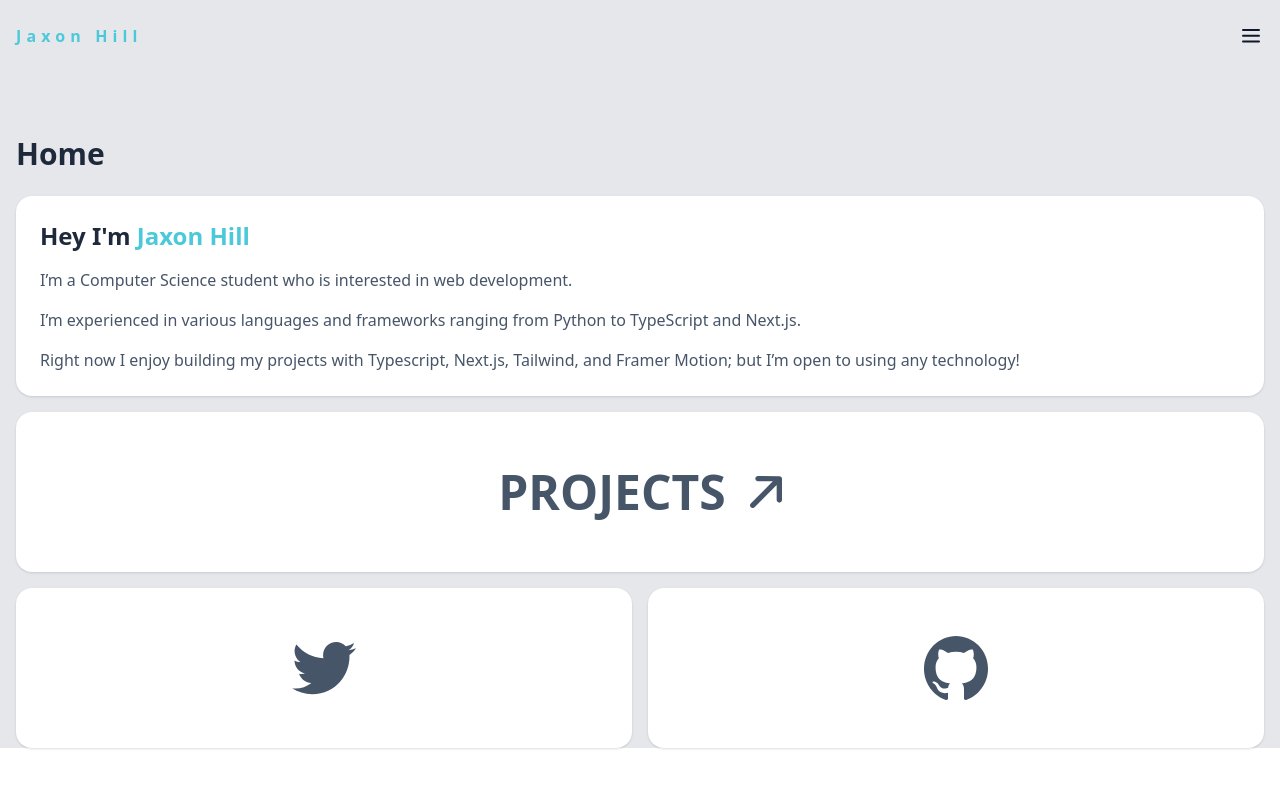
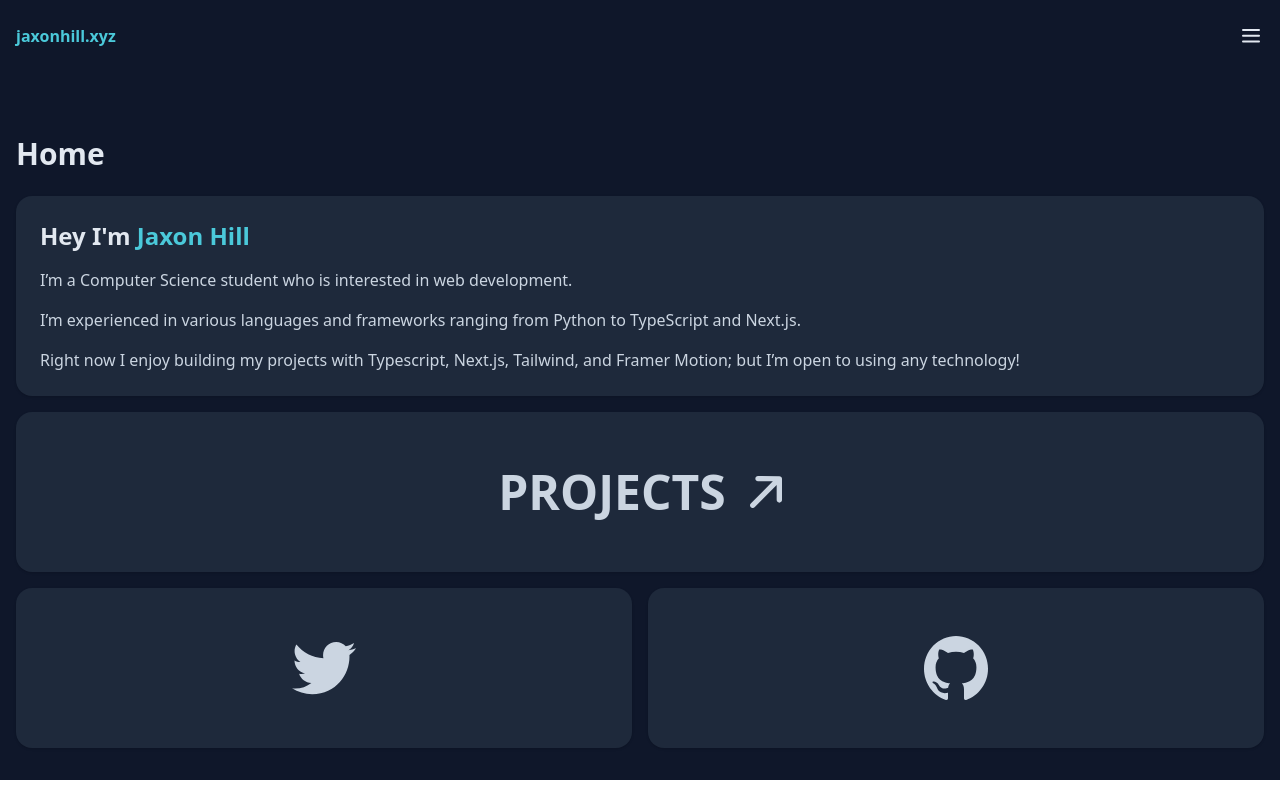
Before and after one commit to jaxonhill/personal-website-v2, a Next.js app: page / in a window 1280 px wide. Built offline with nearby package versions, Linux system fonts and the light colour scheme.

Commit message:
Add dark mode to home

```diff
--- a/components/Navbar.tsx
+++ b/components/Navbar.tsx
@@ -3,32 +3,23 @@ import Link from "next/link";
 export default function Navbar() {
 	return (
 		<nav className="w-full flex justify-between py-6 px-4">
-			<p className="text-light-main tracking-[.32em] font-semibold">
-				Jaxon Hill
-			</p>
+			<p className="text-light-main font-semibold">jaxonhill.xyz</p>
 			<button className="p-1">
 				<svg
+					className="stroke-slate-900 dark:stroke-slate-200"
 					width="18"
 					height="14"
 					viewBox="0 0 18 14"
-					fill="none"
 					xmlns="http://www.w3.org/2000/svg"
 				>
-					<path
-						d="M1 1H17"
-						stroke="#0F172A"
-						stroke-width="2"
-						stroke-linecap="round"
-					/>
+					<path d="M1 1H17" stroke-width="2" stroke-linecap="round" />
 					<path
 						d="M1 6.71429H17"
-						stroke="#0F172A"
 						stroke-width="2"
 						stroke-linecap="round"
 					/>
 					<path
 						d="M1 12.4286H17"
-						stroke="#0F172A"
 						stroke-width="2"
 						stroke-linecap="round"
 					/>
--- a/pages/_app.tsx
+++ b/pages/_app.tsx
@@ -1,7 +1,6 @@
 import "@/styles/globals.css";
 import type { AppProps } from "next/app";
 import { Poppins } from "next/font/google";
-import { useState } from "react";
 import Navbar from "@/components/Navbar";
 
 // Create the poppins font and pass it as the main font for everything
@@ -11,10 +10,7 @@ export default function App({ Component, pageProps }: AppProps) {
 	return (
 		<div className="font-poppins">
 			<Navbar />
-			{/* Set the whole website to dark mode if the dark mode state is true
-      by applying "dark" class name on the main DOM element wrapping everything */}
-			{/* <main className={`${isDarkMode && "dark"}`}> */}
-			<main className="px-4 mb-8">
+			<main className="px-4 pb-8">
 				<Component {...pageProps} />
 			</main>
 		</div>
--- a/pages/_document.tsx
+++ b/pages/_document.tsx
@@ -4,7 +4,7 @@ import { Poppins } from "next/font/google";
 
 export default function Document() {
 	// Hold state of if we are using dark mode or not, false by default
-	const [isDarkMode, setIsDarkMode] = useState(false);
+	const [isDarkMode, setIsDarkMode] = useState(true);
 	return (
 		<Html lang="en">
 			<Head />
--- a/pages/index.tsx
+++ b/pages/index.tsx
@@ -3,14 +3,16 @@ import Link from "next/link";
 export default function Home() {
 	return (
 		<div className="flex flex-col mt-16 w-full">
-			<h1 className="text-3xl text-slate-800 font-semibold mb-6">Home</h1>
+			<h1 className="text-3xl text-slate-800 font-semibold mb-6 dark:text-slate-200">
+				Home
+			</h1>
 			<div className="w-full flex flex-col gap-4">
-				<div className="bg-white p-6 rounded-2xl shadow">
-					<h2 className="font-semibold text-2xl text-slate-800 pb-4">
+				<div className="bg-white p-6 rounded-2xl shadow dark:bg-slate-800">
+					<h2 className="font-semibold text-2xl text-slate-800 pb-4 dark:text-slate-200">
 						Hey I'm{" "}
 						<span className="text-light-main">Jaxon Hill</span>
 					</h2>
-					<div className="flex flex-col gap-4 text-slate-600 font-medium">
+					<div className="flex flex-col gap-4 text-slate-600 font-medium dark:text-slate-300">
 						<p>
 							I’m a Computer Science student who is interested in
 							web development.
@@ -26,50 +28,41 @@ export default function Home() {
 						</p>
 					</div>
 				</div>
-				<div className="bg-white p-6 h-40 rounded-2xl shadow flex gap-6 justify-center items-center">
-					<p className="text-5xl font-semibold text-slate-600">
+				<div className="bg-white p-6 h-40 rounded-2xl shadow flex gap-6 justify-center items-center dark:bg-slate-800">
+					<p className="text-5xl font-semibold text-slate-600 dark:text-slate-300">
 						PROJECTS
 					</p>
 					<svg
+						className="fill-slate-600 dark:fill-slate-300"
 						width="32"
 						height="32"
 						viewBox="0 0 32 32"
-						fill="none"
 						xmlns="http://www.w3.org/2000/svg"
 					>
-						<path
-							d="M32 2.79865C32 2.09175 31.7192 1.4138 31.2193 0.91394C30.7195 0.414085 30.0415 0.133269 29.3346 0.133269L8.01159 0C7.30469 0 6.62674 0.280816 6.12688 0.780672C5.62703 1.28053 5.34621 1.95848 5.34621 2.66538C5.34621 3.37228 5.62703 4.05023 6.12688 4.55009C6.62674 5.04994 7.30469 5.33076 8.01159 5.33076H22.8311L0.788415 27.4268C0.538593 27.6745 0.340304 27.9693 0.204987 28.2941C0.069669 28.6189 0 28.9673 0 29.3192C0 29.671 0.069669 30.0194 0.204987 30.3442C0.340304 30.669 0.538593 30.9638 0.788415 31.2116C1.0362 31.4614 1.33099 31.6597 1.65579 31.795C1.98059 31.9303 2.32897 32 2.68083 32C3.0327 32 3.38108 31.9303 3.70588 31.795C4.03068 31.6597 4.32547 31.4614 4.57325 31.2116L26.6692 9.1156V23.9884C26.6692 24.6953 26.9501 25.3733 27.4499 25.8731C27.9498 26.373 28.6277 26.6538 29.3346 26.6538C30.0415 26.6538 30.7195 26.373 31.2193 25.8731C31.7192 25.3733 32 24.6953 32 23.9884V2.79865Z"
-							fill="#475569"
-						/>
+						<path d="M32 2.79865C32 2.09175 31.7192 1.4138 31.2193 0.91394C30.7195 0.414085 30.0415 0.133269 29.3346 0.133269L8.01159 0C7.30469 0 6.62674 0.280816 6.12688 0.780672C5.62703 1.28053 5.34621 1.95848 5.34621 2.66538C5.34621 3.37228 5.62703 4.05023 6.12688 4.55009C6.62674 5.04994 7.30469 5.33076 8.01159 5.33076H22.8311L0.788415 27.4268C0.538593 27.6745 0.340304 27.9693 0.204987 28.2941C0.069669 28.6189 0 28.9673 0 29.3192C0 29.671 0.069669 30.0194 0.204987 30.3442C0.340304 30.669 0.538593 30.9638 0.788415 31.2116C1.0362 31.4614 1.33099 31.6597 1.65579 31.795C1.98059 31.9303 2.32897 32 2.68083 32C3.0327 32 3.38108 31.9303 3.70588 31.795C4.03068 31.6597 4.32547 31.4614 4.57325 31.2116L26.6692 9.1156V23.9884C26.6692 24.6953 26.9501 25.3733 27.4499 25.8731C27.9498 26.373 28.6277 26.6538 29.3346 26.6538C30.0415 26.6538 30.7195 26.373 31.2193 25.8731C31.7192 25.3733 32 24.6953 32 23.9884V2.79865Z" />
 					</svg>
 				</div>
 				<div className="flex gap-4">
-					<div className="bg-white h-40 w-full rounded-2xl shadow flex gap-6 justify-center items-center">
+					<div className="bg-white h-40 w-full rounded-2xl shadow flex gap-6 justify-center items-center dark:bg-slate-800">
 						<svg
+							className="fill-slate-600 dark:fill-slate-300"
 							width="64"
 							height="53"
 							viewBox="0 0 64 53"
-							fill="none"
 							xmlns="http://www.w3.org/2000/svg"
 						>
-							<path
-								d="M63.878 6.22739C61.524 7.26428 59.004 7.97765 56.348 8.30118C59.058 6.66747 61.13 4.08327 62.118 1.00474C59.576 2.49176 56.764 3.56884 53.774 4.17772C51.39 1.61362 47.982 0 44.2 0C36.95 0 31.074 5.90185 31.074 13.1762C31.074 14.2231 31.2 15.2279 31.418 16.1804C20.512 15.6679 10.844 10.4031 4.378 2.44956C3.242 4.3867 2.596 6.63732 2.596 9.08688C2.596 13.6705 4.918 17.6895 8.428 20.0526C6.282 19.9903 4.262 19.3935 2.492 18.4109V18.5696C2.492 24.9618 7.012 30.291 13.012 31.5047C11.918 31.7961 10.75 31.9649 9.564 31.9649C8.722 31.9649 7.918 31.8825 7.116 31.7338C8.804 36.9665 13.636 40.7764 19.396 40.891C14.918 44.4176 9.242 46.5195 3.126 46.5195C2.084 46.5195 1.044 46.4693 0 46.3427C5.834 50.0803 12.72 52.2667 20.158 52.2667C44.292 52.2667 57.48 32.1819 57.48 14.7878C57.48 14.2332 57.48 13.6685 57.438 13.1018C60.012 11.2591 62.24 8.92412 64 6.27763L63.878 6.22739Z"
-								fill="#475569"
-							/>
+							<path d="M63.878 6.22739C61.524 7.26428 59.004 7.97765 56.348 8.30118C59.058 6.66747 61.13 4.08327 62.118 1.00474C59.576 2.49176 56.764 3.56884 53.774 4.17772C51.39 1.61362 47.982 0 44.2 0C36.95 0 31.074 5.90185 31.074 13.1762C31.074 14.2231 31.2 15.2279 31.418 16.1804C20.512 15.6679 10.844 10.4031 4.378 2.44956C3.242 4.3867 2.596 6.63732 2.596 9.08688C2.596 13.6705 4.918 17.6895 8.428 20.0526C6.282 19.9903 4.262 19.3935 2.492 18.4109V18.5696C2.492 24.9618 7.012 30.291 13.012 31.5047C11.918 31.7961 10.75 31.9649 9.564 31.9649C8.722 31.9649 7.918 31.8825 7.116 31.7338C8.804 36.9665 13.636 40.7764 19.396 40.891C14.918 44.4176 9.242 46.5195 3.126 46.5195C2.084 46.5195 1.044 46.4693 0 46.3427C5.834 50.0803 12.72 52.2667 20.158 52.2667C44.292 52.2667 57.48 32.1819 57.48 14.7878C57.48 14.2332 57.48 13.6685 57.438 13.1018C60.012 11.2591 62.24 8.92412 64 6.27763L63.878 6.22739Z" />
 						</svg>
 					</div>
-					<div className="bg-white h-40 w-full rounded-2xl shadow flex gap-6 justify-center items-center">
+					<div className="bg-white h-40 w-full rounded-2xl shadow flex gap-6 justify-center items-center dark:bg-slate-800">
 						<svg
+							className="fill-slate-600 dark:fill-slate-300"
 							width="64"
 							height="64"
 							viewBox="0 0 64 64"
-							fill="none"
 							xmlns="http://www.w3.org/2000/svg"
 						>
-							<path
-								d="M32 0C27.7977 0 23.6365 0.848254 19.7541 2.49633C15.8717 4.14441 12.3441 6.56003 9.37258 9.60528C3.37142 15.7554 0 24.0968 0 32.7945C0 47.2896 9.184 59.5875 21.888 63.9492C23.488 64.2116 24 63.1949 24 62.3095C24 61.5552 24 59.4892 24 56.7672C15.136 58.7349 13.248 52.3728 13.248 52.3728C11.776 48.5686 9.696 47.552 9.696 47.552C6.784 45.5187 9.92 45.5843 9.92 45.5843C13.12 45.8139 14.816 48.9621 14.816 48.9621C17.6 53.9469 22.304 52.4711 24.128 51.6841C24.416 49.5524 25.248 48.1095 26.144 47.2896C19.04 46.4698 11.584 43.6494 11.584 31.1547C11.584 27.5146 12.8 24.5958 14.88 22.2674C14.56 21.4476 13.44 18.037 15.2 13.6097C15.2 13.6097 17.888 12.7243 24 16.9547C26.528 16.2333 29.28 15.8725 32 15.8725C34.72 15.8725 37.472 16.2333 40 16.9547C46.112 12.7243 48.8 13.6097 48.8 13.6097C50.56 18.037 49.44 21.4476 49.12 22.2674C51.2 24.5958 52.416 27.5146 52.416 31.1547C52.416 43.6822 44.928 46.437 37.792 47.2568C38.944 48.2734 40 50.2739 40 53.3238V62.3095C40 63.1949 40.512 64.2444 42.144 63.9492C54.848 59.5547 64 47.2896 64 32.7945C64 28.4878 63.1723 24.2234 61.5641 20.2446C59.956 16.2658 57.5989 12.6505 54.6274 9.60528C51.6559 6.56003 48.1283 4.14441 44.2459 2.49633C40.3635 0.848254 36.2023 0 32 0Z"
-								fill="#475569"
-							/>
+							<path d="M32 0C27.7977 0 23.6365 0.848254 19.7541 2.49633C15.8717 4.14441 12.3441 6.56003 9.37258 9.60528C3.37142 15.7554 0 24.0968 0 32.7945C0 47.2896 9.184 59.5875 21.888 63.9492C23.488 64.2116 24 63.1949 24 62.3095C24 61.5552 24 59.4892 24 56.7672C15.136 58.7349 13.248 52.3728 13.248 52.3728C11.776 48.5686 9.696 47.552 9.696 47.552C6.784 45.5187 9.92 45.5843 9.92 45.5843C13.12 45.8139 14.816 48.9621 14.816 48.9621C17.6 53.9469 22.304 52.4711 24.128 51.6841C24.416 49.5524 25.248 48.1095 26.144 47.2896C19.04 46.4698 11.584 43.6494 11.584 31.1547C11.584 27.5146 12.8 24.5958 14.88 22.2674C14.56 21.4476 13.44 18.037 15.2 13.6097C15.2 13.6097 17.888 12.7243 24 16.9547C26.528 16.2333 29.28 15.8725 32 15.8725C34.72 15.8725 37.472 16.2333 40 16.9547C46.112 12.7243 48.8 13.6097 48.8 13.6097C50.56 18.037 49.44 21.4476 49.12 22.2674C51.2 24.5958 52.416 27.5146 52.416 31.1547C52.416 43.6822 44.928 46.437 37.792 47.2568C38.944 48.2734 40 50.2739 40 53.3238V62.3095C40 63.1949 40.512 64.2444 42.144 63.9492C54.848 59.5547 64 47.2896 64 32.7945C64 28.4878 63.1723 24.2234 61.5641 20.2446C59.956 16.2658 57.5989 12.6505 54.6274 9.60528C51.6559 6.56003 48.1283 4.14441 44.2459 2.49633C40.3635 0.848254 36.2023 0 32 0Z" />
 						</svg>
 					</div>
 				</div>
```
